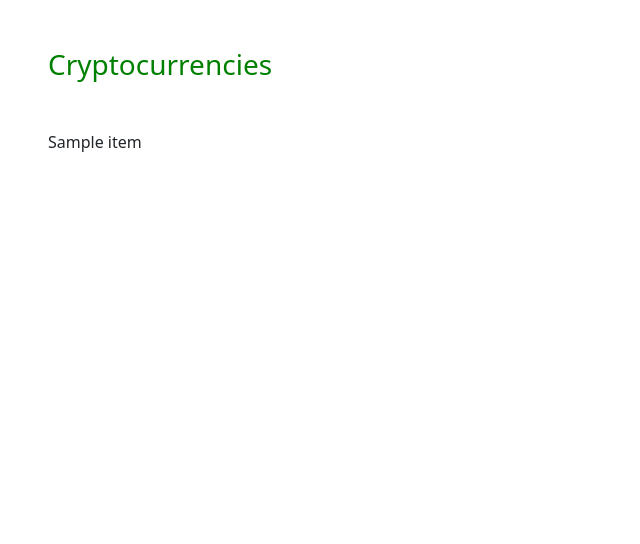
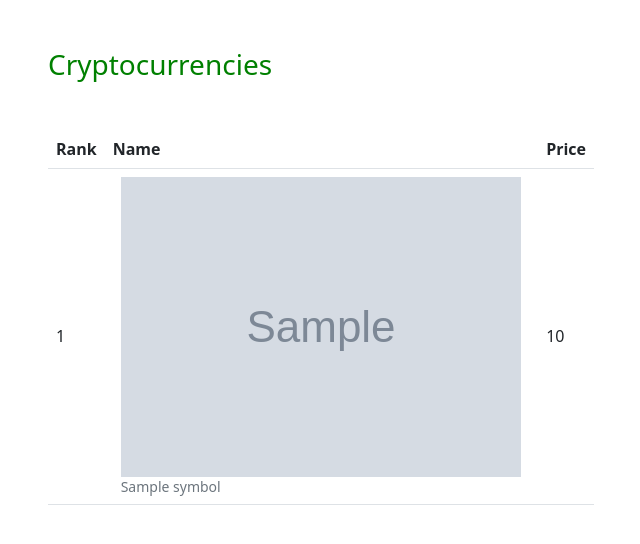
Before and after one commit to SlavaParamount/Crypto-Coins, a Django app: page / in a window 1280 px wide. Shown: the top 544 px of the page, without its empty margins (319-959 px from the left). Run offline with Django 3.2, Linux system fonts and the light colour scheme; tables that the repository leaves empty hold one stand-in row (values such as "Sample post"); grey boxes marked "Sample" are stand-in pictures; a database or web service that is not in the repository returns one stand-in record (values such as "Sample title"); data that the repository does not hold is empty.

Commit message:
added simple table to show coin price

```diff
--- a/templates/index.html
+++ b/templates/index.html
@@ -16,7 +16,27 @@
             <div class="col-6 mx-auto mt-5">
                 <h3 class="mb-5">Cryptocurrencies</h3>
                 {% for coin in coins %}
-                    {{ coin }}
+                    <table class="table table-hover">
+                        <head>
+                            <tr>
+                                <th scope="col">Rank</th>
+                                    <th scope="col">Name</th>
+                                        <th scope="col">Price</th>
+                            </tr>
+                        </head>
+                        <tbody>
+                            {% for coin in coins %}
+                                <tr>
+                                    <td class="align-middle">{{ coin.market_cap_rank }}</td>
+                                    <td class="align-middle">
+                                        <img src="{{ coin.image }}" class="px-2" >
+                                        <small class="text-muted px-2">{{ coin.symbol }}</small>
+                                    </td>
+                                    <td class="align-middle">{{ coin.current_price }}</td>
+                                </tr>
+                            {% endfor %}
+                        </tbody>
+                    </table>
                 {% endfor %}
             </div>
         </div>
```
